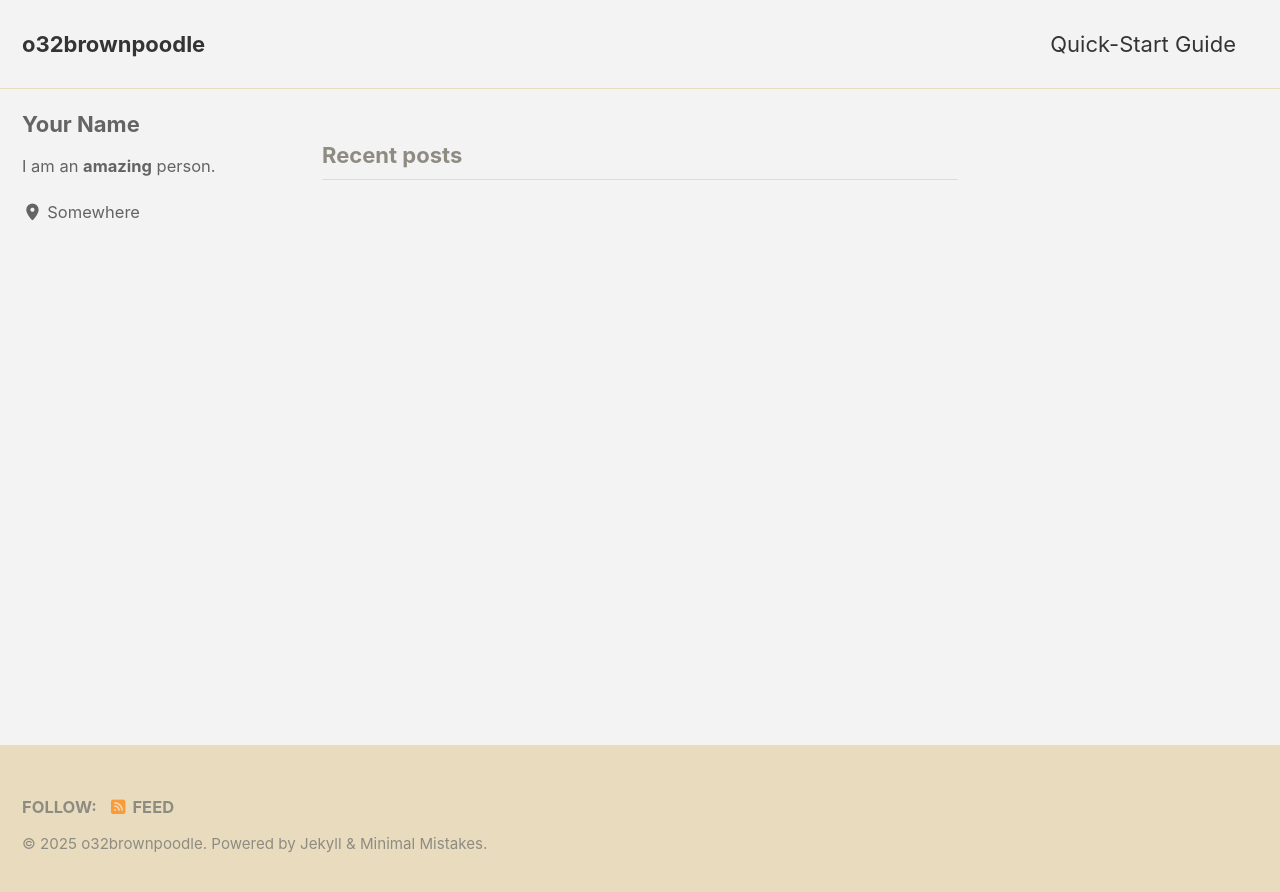
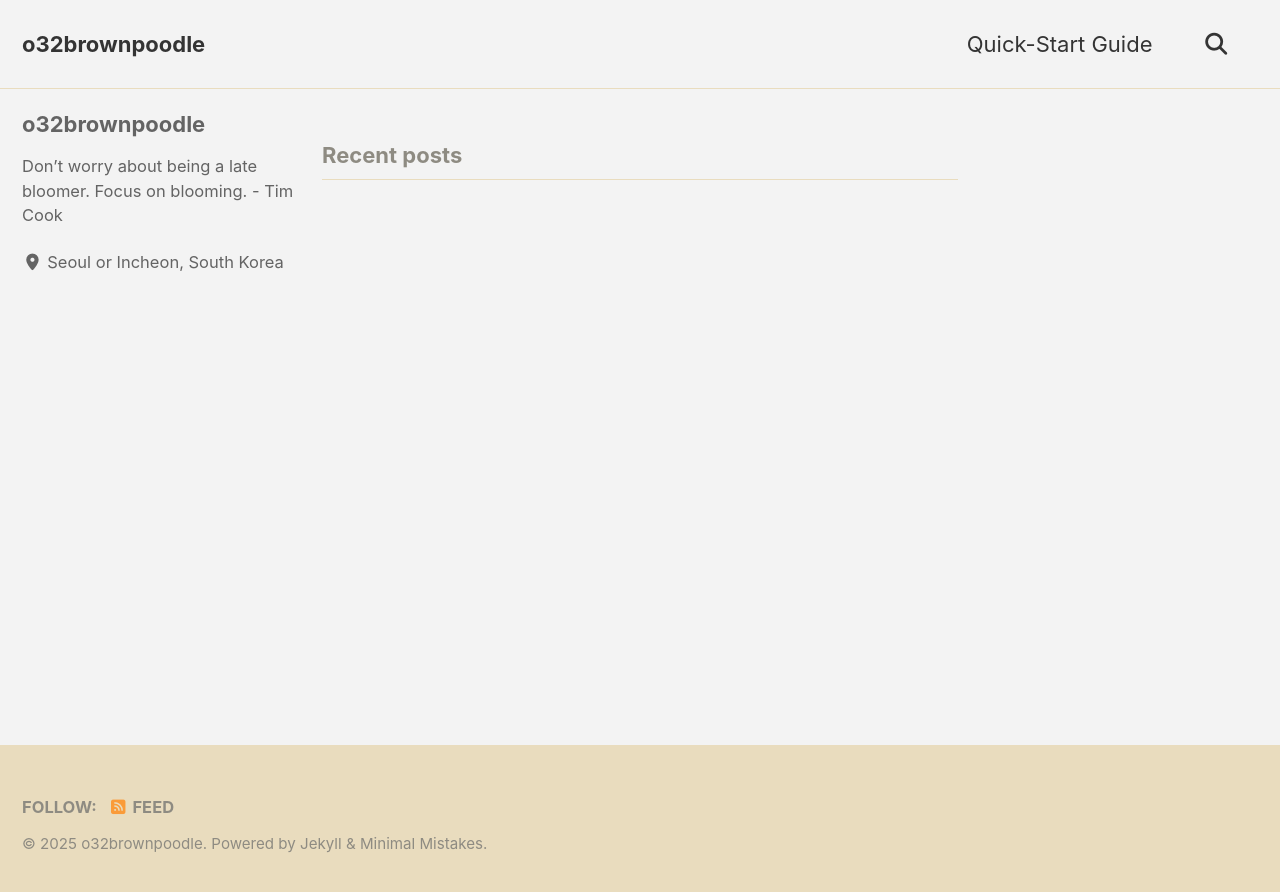
Before and after one commit to o32brownpoodle/o32brownpoodle.github.io, a Jekyll site: the page built from index.html, in a window 1280 px wide. Shown: the top 892 px of the page. Built offline with Jekyll 4.4.1, drawn with Linux system fonts in a browser that asks for light colours; cached includes are drawn as plain includes; the list of posts is cut into pages by our own code.

Commit message:
Update _config.yml

```diff
--- a/_config.yml
+++ b/_config.yml
@@ -22,9 +22,9 @@ title_separator          : "-"
 subtitle                 : # site tagline that appears below site title in masthead
 name                     : "o32brownpoodle"
 description              : "A junior student in the Department of Artificial Intelligence Engineering at Inha University, Incheon, South Korea."
-url                      : # the base hostname & protocol for your site e.g. "https://mmistakes.github.io"
+url                      : "https://o32brownpoodle.github.io"
 baseurl                  : # the subpath of your site, e.g. "/blog"
-repository               : # GitHub username/repo-name e.g. "mmistakes/minimal-mistakes"
+repository               : "o32brownpoodle/o32brownpoodle.github.io"
 teaser                   : # path of fallback teaser image, e.g. "/assets/images/500x300.png"
 logo                     : # path of logo image to display in the masthead, e.g. "/assets/images/88x88.png"
 masthead_title           : # overrides the website title displayed in the masthead, use " " for no title
@@ -68,7 +68,7 @@ reCaptcha:
 atom_feed:
   path                   : # blank (default) uses feed.xml
   hide                   : # true, false (default)
-search                   : # true, false (default)
+search                   : true # true, false (default)
 search_full_content      : # true, false (default)
 search_provider          : # lunr (default), algolia, google
 lunr:
@@ -113,10 +113,10 @@ analytics:
 
 # Site Author
 author:
-  name             : "Your Name"
+  name             : "o32brownpoodle"
   avatar           : # path of avatar image, e.g. "/assets/images/bio-photo.jpg"
-  bio              : "I am an **amazing** person."
-  location         : "Somewhere"
+  bio              : "Don’t worry about being a late bloomer. Focus on blooming. - Tim Cook"
+  location         : "Seoul or Incheon, South Korea"
   email            :
   links:
     - label: "Email"
```
